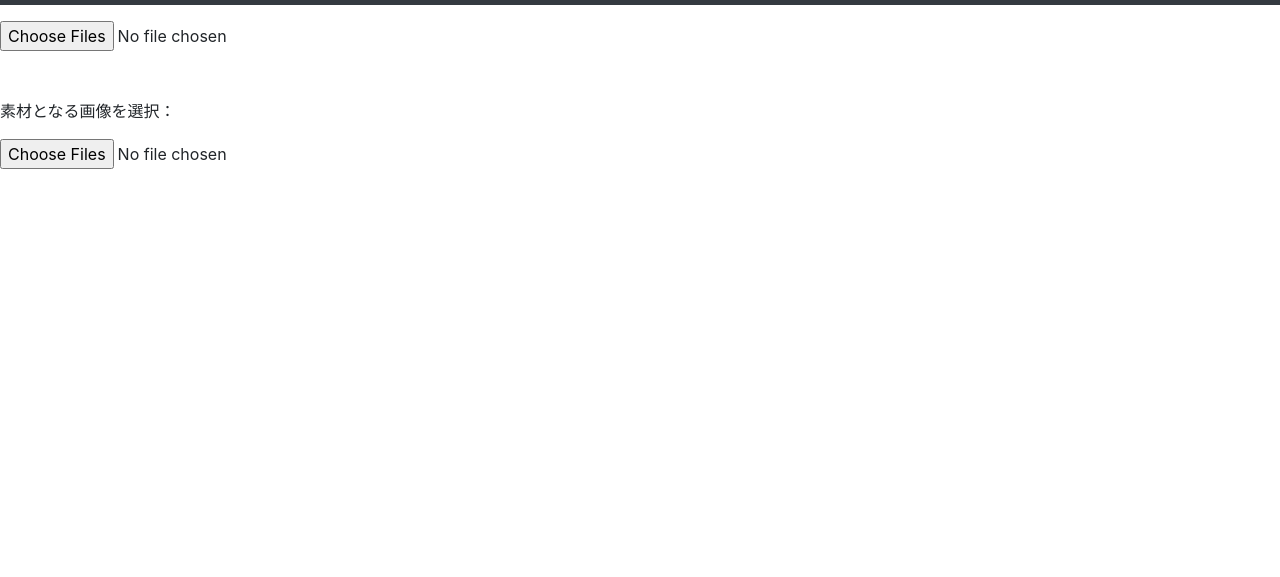
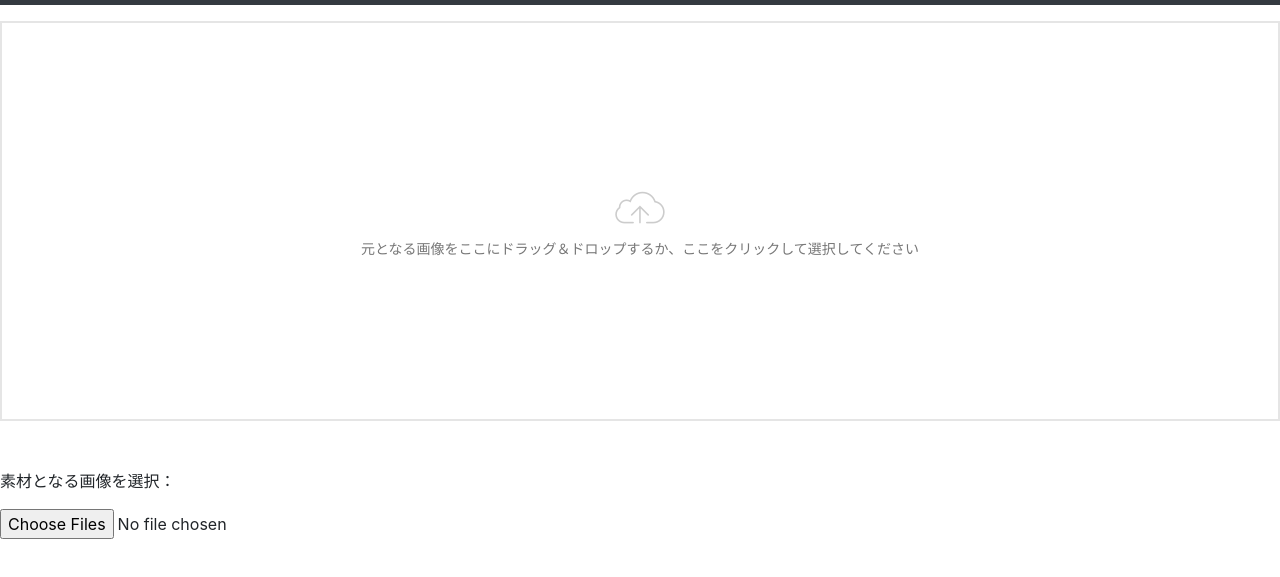
Before and after one commit to rikuhidaka/mosaicart, a plain HTML site: page index.html in a window 1280 px wide. Shown: the part 67-644 px from the top of the page. Drawn offline with Linux system fonts and the light colour scheme.

Commit message:
バグ修正

```diff
--- a/index.html
+++ b/index.html
@@ -11,7 +11,7 @@
 		<link rel="stylesheet" type="text/css" href="assets/css/dropify.css">
 		<link rel="stylesheet" type="text/css" href="assets/css/bootstrap.css">
     	<!-- JS読み込み -->
-		<script src="javascript/dropify.js"></script>
+		<script src="assets/javascript/dropify.js"></script>
 		<!--初期化-->
 		<script>
 			$(document).ready(function(){
```
